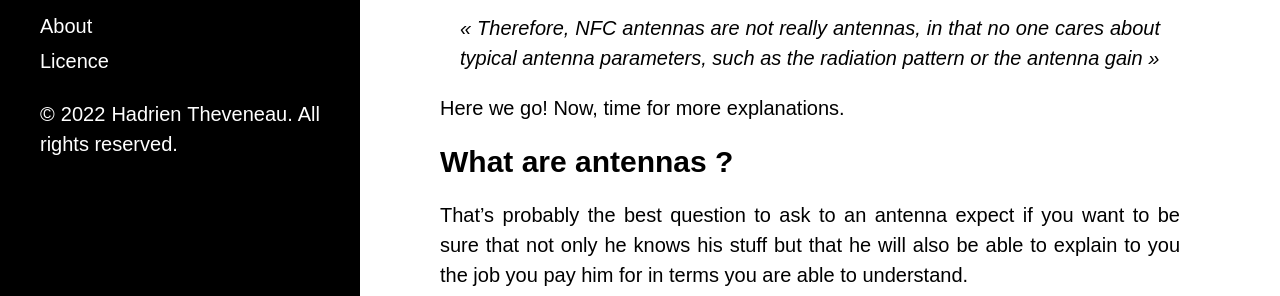
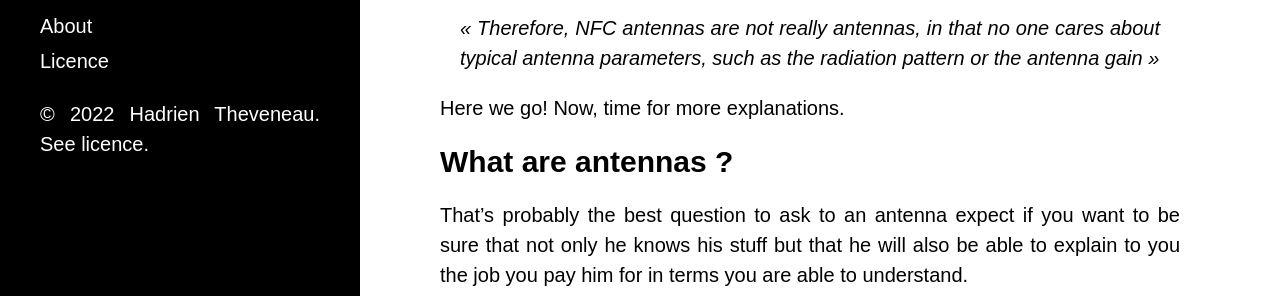
Before and after one commit to thadrien/Zview.github.io, a Jekyll site: the page built from index.html, in a window 1280 px wide and 900 px high, scrolled down 427 px. Shown: the part 157-453 px from the top of the window. Built offline with Jekyll 4.4.1, drawn with Linux system fonts in a browser that asks for light colours; the list of posts is cut into pages by our own code.

Commit message:
Add licence to copyright notice in sidebar.

```diff
--- a/_includes/sidebar.html
+++ b/_includes/sidebar.html
@@ -27,7 +27,7 @@
     {% endfor %}
   </nav>
 
-  <p>&copy; {{ site.time | date: '%Y' }} {{ site.author.name }}. All rights reserved.</p>
+  <p>&copy; {{ site.time | date: '%Y' }} {{ site.author.name }}. See <a href="{{ "/LICENCE.html" | relative_url }}">licence</a>. </p>
 
   <a class="print-only" href="{{ site.author.url  | append: page.url }}">{{ site.author.url  | append: page.url }}</a>
 </div>
```
